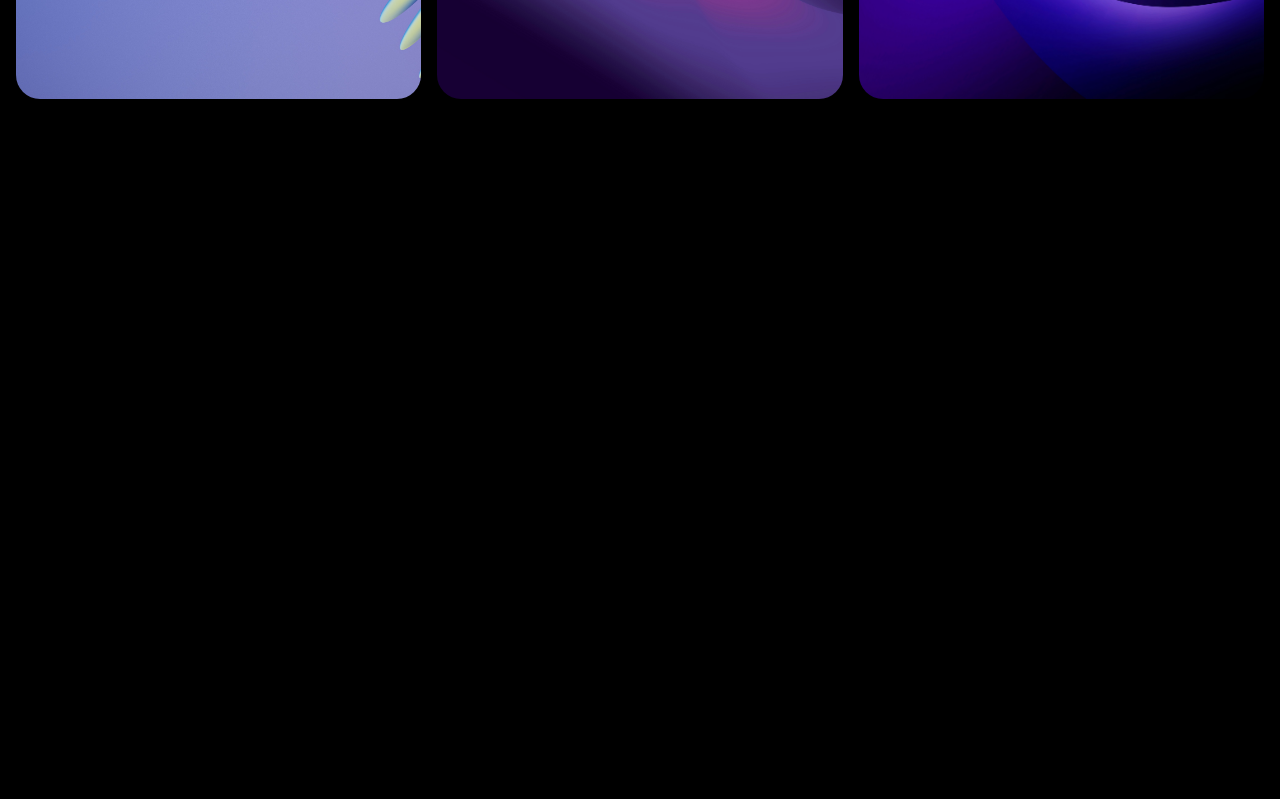
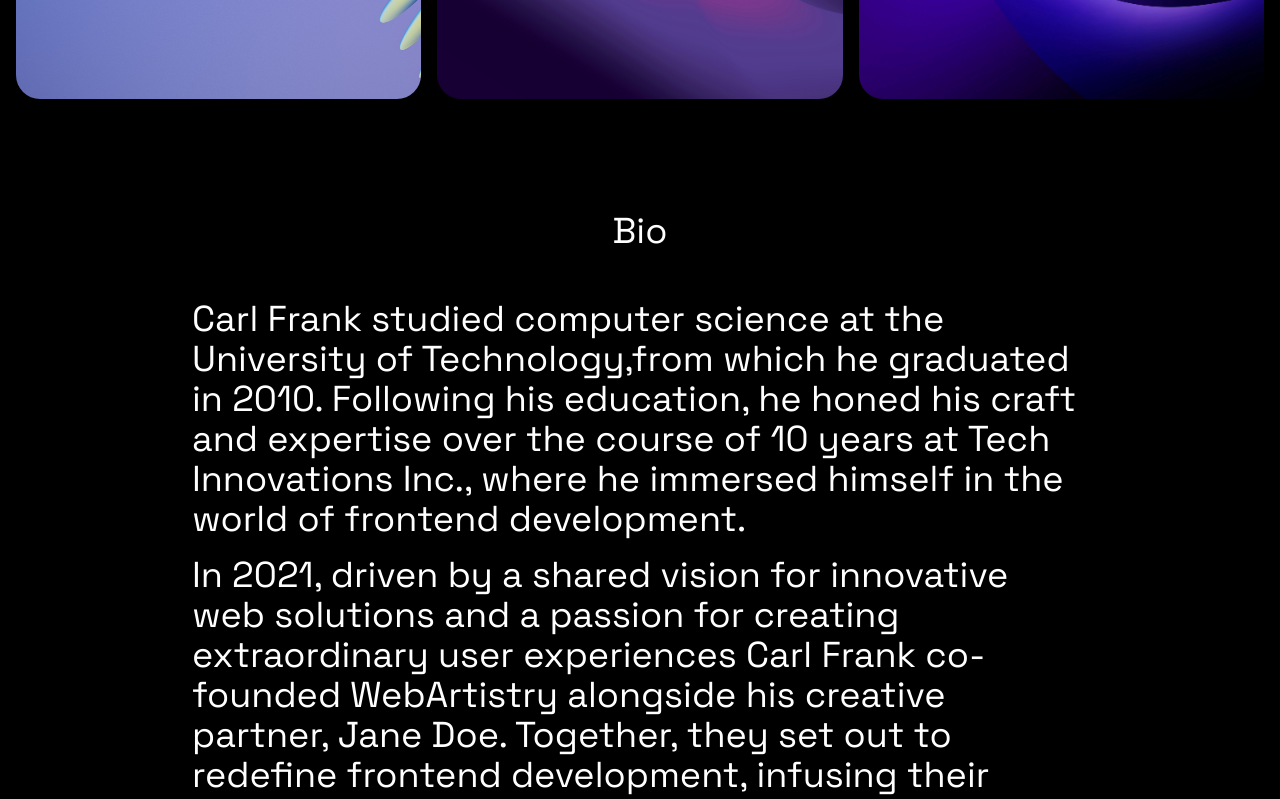
Before and after one commit to devkoushiik/react-starter, a React (Vite) app: page / in a window 1280 px wide. Shown: the part 1780-2579 px from the top of the page. Before the commit the page ends 1895 px from the top, so only its background shows below. Built offline with nearby package versions, Linux system fonts and the light colour scheme.

Commit message:
bio section added

```diff
--- a/src/App.jsx
+++ b/src/App.jsx
@@ -1,3 +1,4 @@
+import Bio from "./components/Bio";
 import Hero from "./components/Hero";
 import Navbar from "./components/Navbar";
 import Projects from "./components/Projects";
@@ -10,6 +11,7 @@
         <Navbar />
         <Hero />
         <Projects />
+        <Bio />
       </div>
     </div>
   );
--- /dev/null
+++ b/src/components/Bio.jsx
@@ -0,0 +1,17 @@
+import { BIO } from "../constants";
+
+const Bio = () => {
+  return (
+    <section className="flex max-w-4xl flex-col gap-12 pt-20" id="bio">
+      <h2 className="text-center text-3xl lg:text-4xl">Bio</h2>
+      <div>
+        {BIO.map((bio, index) => (
+          <p key={index} className="mb-4 text-lg lg:text-4xl">
+            {bio}
+          </p>
+        ))}
+      </div>
+    </section>
+  );
+};
+export default Bio;
--- a/src/components/Hero.jsx
+++ b/src/components/Hero.jsx
@@ -6,7 +6,7 @@
       <div className="w-full md:w-1/2">
         <h2 className="my-8 p-2 text-4xl font-bold md:text-5xl lg:text-[7rem]">
           {HERO.name}
-          <span className="text-md ml-6">{HERO.lastName}</span>
+          {/* <span className="text-md ml-6">{HERO.lastName}</span> */}
         </h2>
         <p className="p-2 text-3xl tracking-tighter lg:text-4xl">
           {HERO.greet}
--- a/src/components/Projects.jsx
+++ b/src/components/Projects.jsx
@@ -1,5 +1,5 @@
 import { PROJECTS } from "../constants";
-import { MdArrowBack, MdArrowOutward } from "react-icons/md";
+import { MdArrowOutward } from "react-icons/md";
 
 const Projects = () => {
   return (
```
